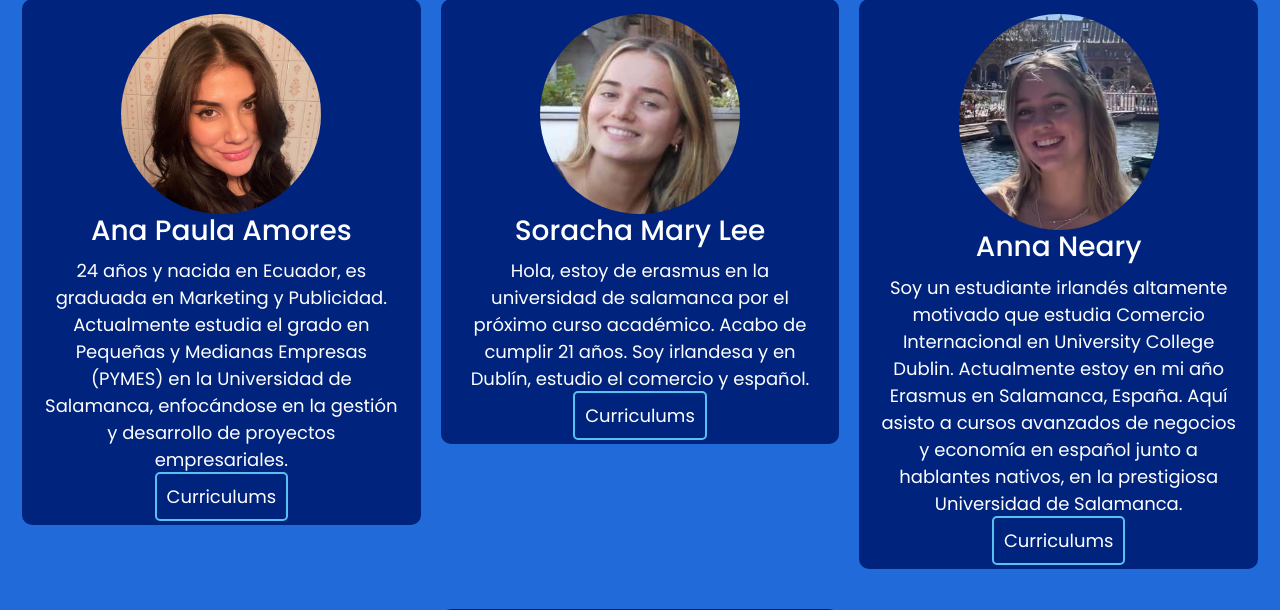
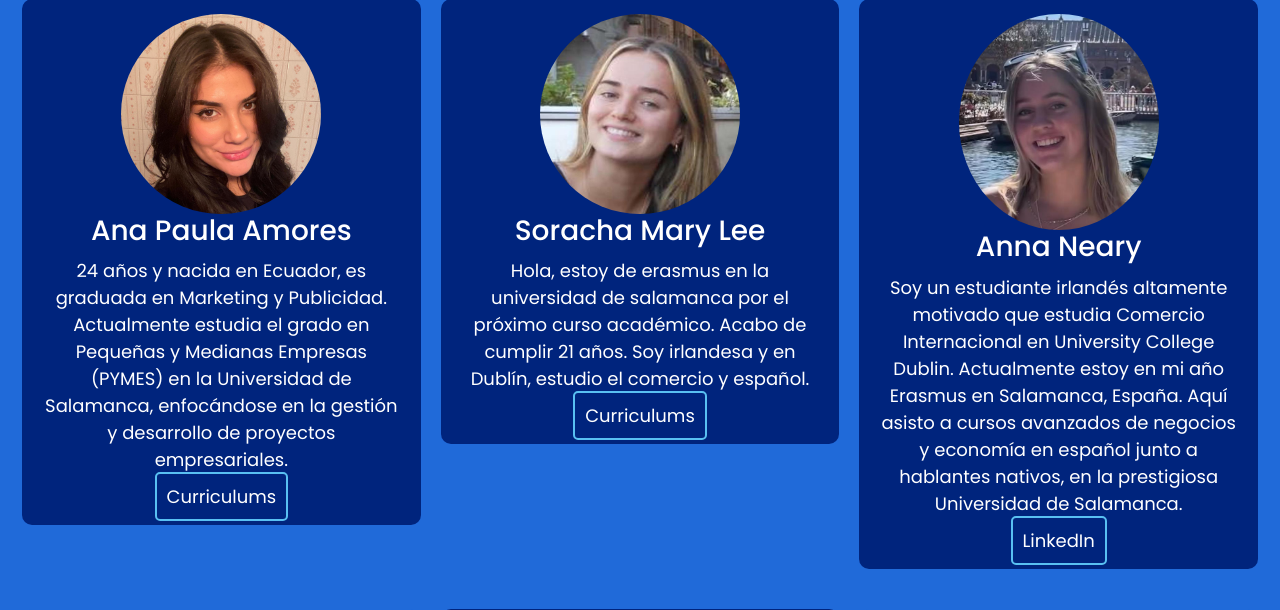
Before and after one commit to CanteroFederico/SpanishFlow, a Flask app: page / in a window 1280 px wide. Shown: the part 1291-1901 px from the top of the page. Run offline with Flask 2, Linux system fonts and the light colour scheme; some libraries are stand-ins or nearby versions.

Commit message:
Update home.html

```diff
--- a/capp/templates/home.html
+++ b/capp/templates/home.html
@@ -144,7 +144,7 @@
                             Soy un estudiante irlandés altamente motivado que estudia Comercio Internacional en University College Dublin. Actualmente estoy en mi año Erasmus en Salamanca, España. Aquí asisto a cursos avanzados de negocios y economía en español junto a hablantes nativos, en la prestigiosa Universidad de Salamanca.
                         </p>
                         <div class="curriculums_buttons">
-                            <a class="btn_dev" href="#" target="_blank">Curriculums</a>
+                            <a class="btn_dev" href="https://www.linkedin.com/in/anna-neary-681158337/" target="_blank">LinkedIn</a>
                         </div>
                     </div>
                 </div>
```
